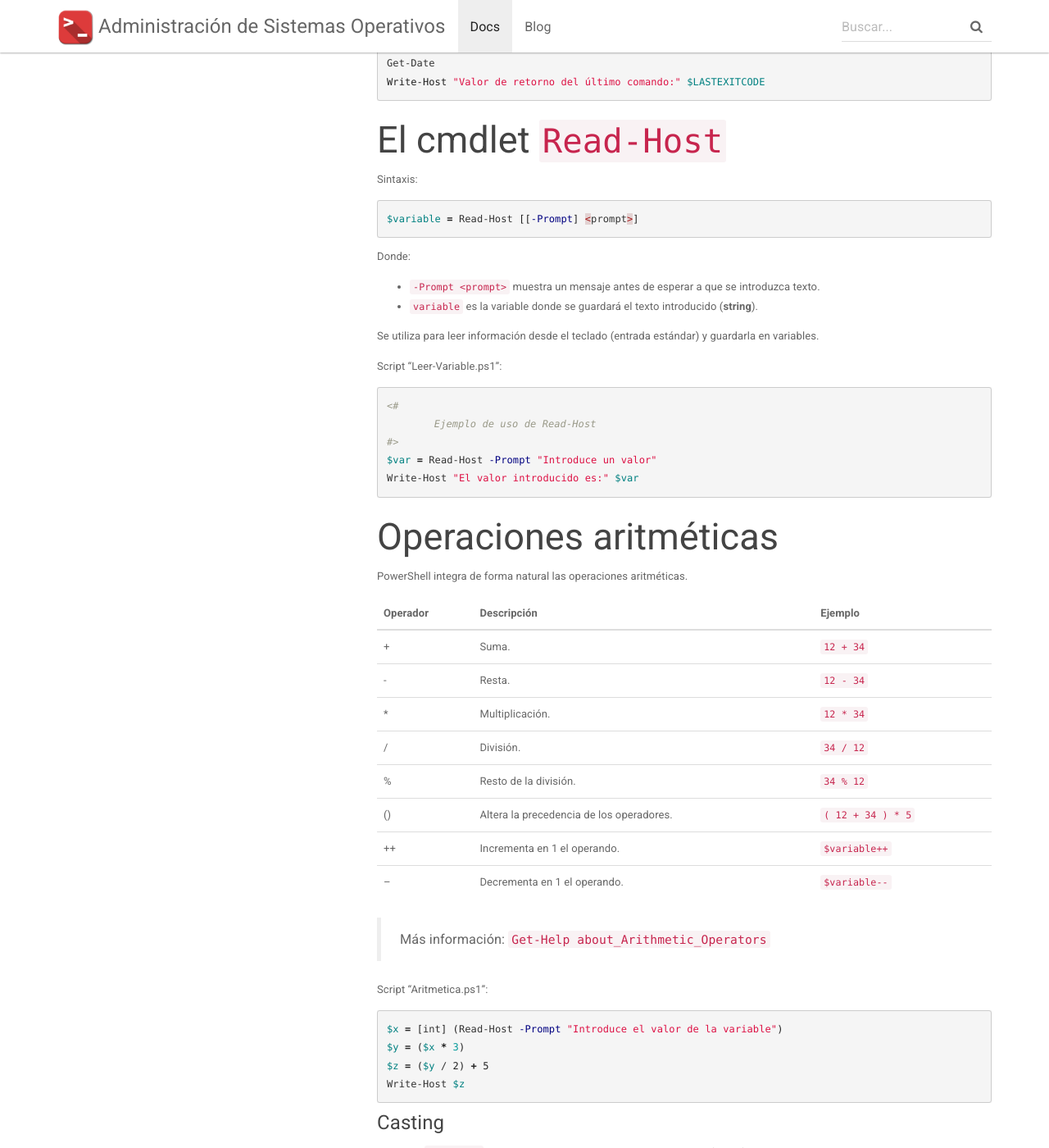
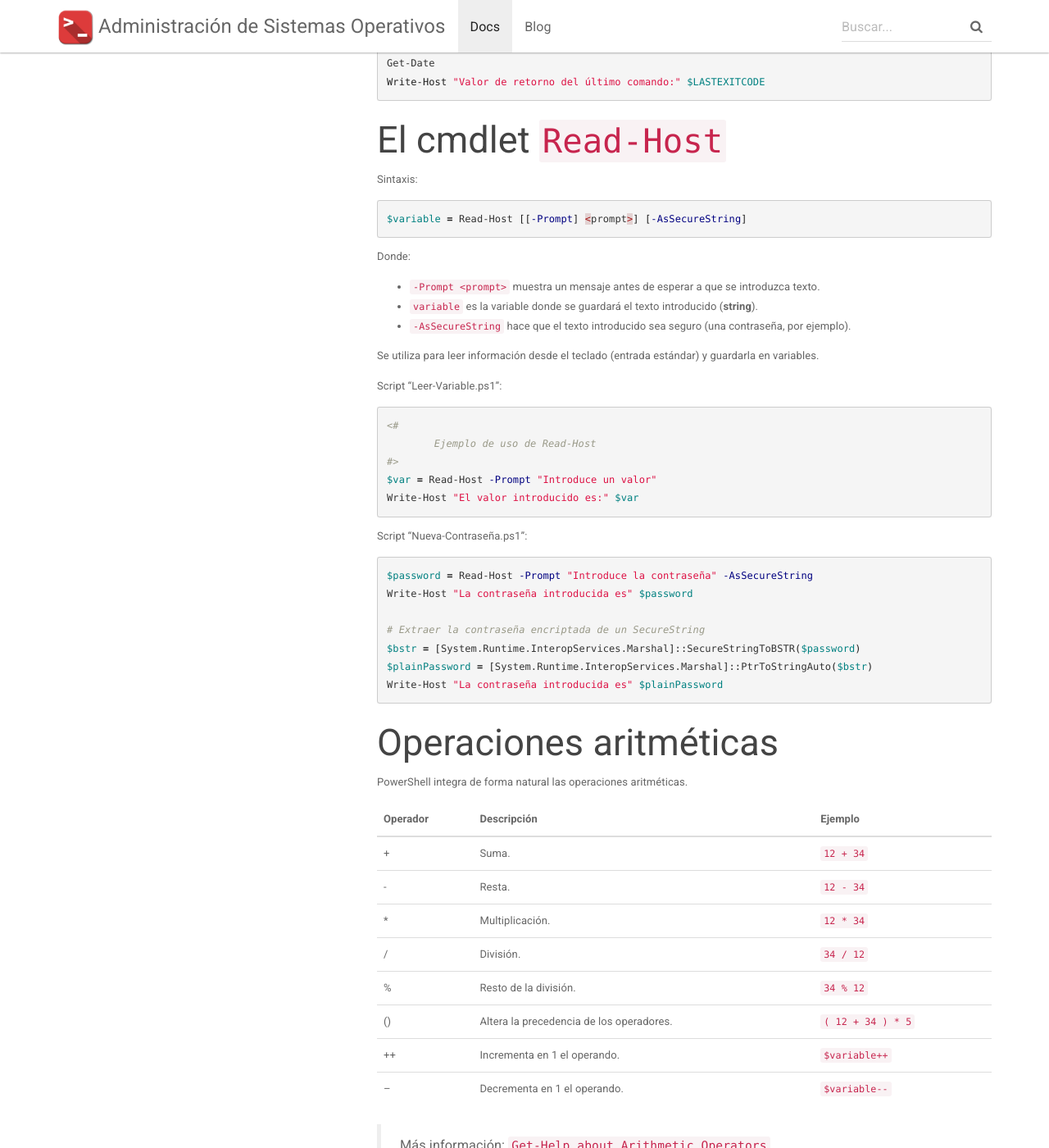
Before and after one commit to asir-add/asir-add.github.io, a Jekyll site: the page built from docs/_docs/scripting/powershell.md, in a window 1280 px wide and 1400 px high, scrolled down 6265 px. Shown: the whole window at 82% size. Built offline with Jekyll 4.4.1, drawn with Linux system fonts in a browser that asks for light colours; nearby versions of some CDN libraries.

Commit message:
actualizar proyectos powershell

````diff
--- a/docs/_docs/scripting/powershell.md
+++ b/docs/_docs/scripting/powershell.md
@@ -285,12 +285,13 @@ Write-Host "Valor de retorno del último comando:" $LASTEXITCODE
 Sintaxis:
 
 ```powershell
-$variable = Read-Host [[-Prompt] <prompt>]
+$variable = Read-Host [[-Prompt] <prompt>] [-AsSecureString]
 ```
 
 Donde:
 * `-Prompt <prompt>` muestra un mensaje antes de esperar a que se introduzca texto.
 * `variable` es la variable donde se guardará el texto introducido (**string**).
+* `-AsSecureString` hace que el texto introducido sea seguro (una contraseña, por ejemplo).
 
 Se utiliza para leer información desde el teclado (entrada estándar) y guardarla en variables.
 
@@ -302,6 +303,18 @@ Script "Leer-Variable.ps1":
 #>
 $var = Read-Host -Prompt "Introduce un valor"
 Write-Host "El valor introducido es:" $var
+```
+
+Script "Nueva-Contraseña.ps1":
+
+```powershell
+$password = Read-Host -Prompt "Introduce la contraseña" -AsSecureString
+Write-Host "La contraseña introducida es" $password
+
+# Extraer la contraseña encriptada de un SecureString
+$bstr = [System.Runtime.InteropServices.Marshal]::SecureStringToBSTR($password)
+$plainPassword = [System.Runtime.InteropServices.Marshal]::PtrToStringAuto($bstr)
+Write-Host "La contraseña introducida es" $plainPassword
 ```
 
 ## Operaciones aritméticas
````
Also changed, not shown: docs/_docs/scripting/powershell/proyectos/check-files.md (+5 -5 lines), docs/_docs/scripting/powershell/proyectos/clean-memorystick.md (+8 -0 lines).
